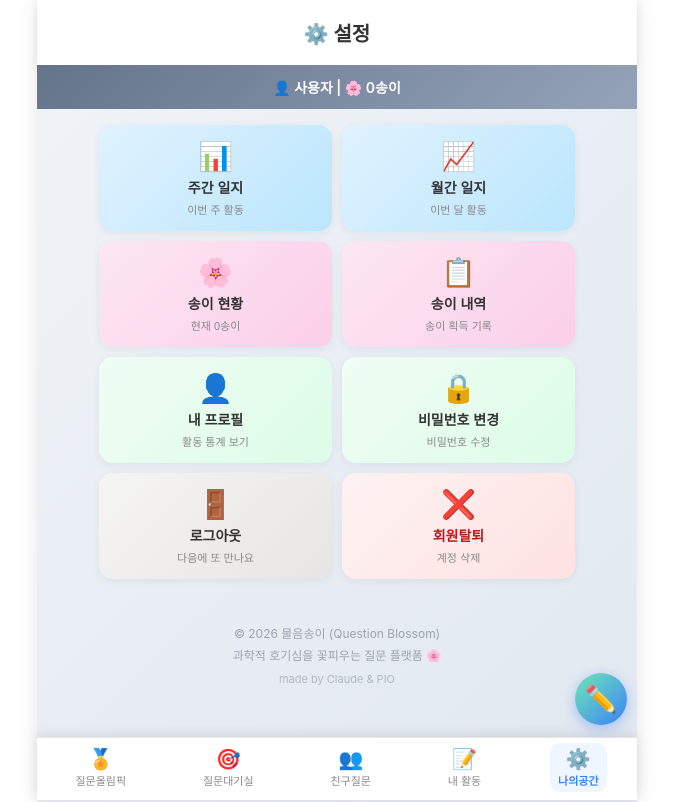
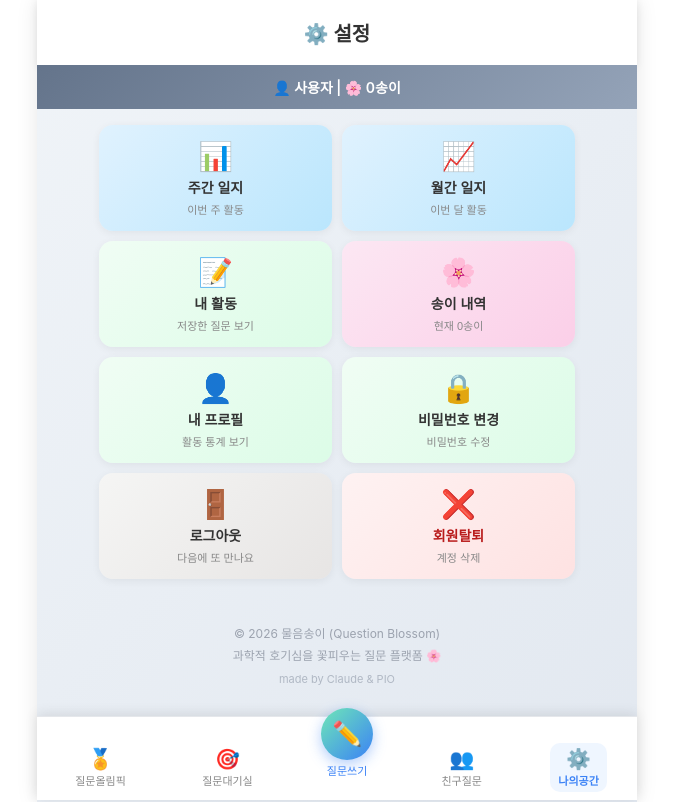
Before and after one commit to JYP-UJU/-questionapp, a React (Create React App) app in the folder frontend/: page /setting in a window 1280 px wide. Shown: the whole page, without its empty margins (303-976 px from the left). Built offline with nearby package versions, Linux system fonts and the light colour scheme; no server answers; sample sign-in values are in the browser's storage.

Commit message:
하단 메뉴 질문쓰기 버튼 추가, 나의공간 메뉴 정리

```diff
--- a/frontend/src/components/BottomNav.js
+++ b/frontend/src/components/BottomNav.js
@@ -4,8 +4,8 @@ import { useNavigate, useLocation } from 'react-router-dom';
 const menus = [
     { path: '/olympic', emoji: '🏅', label: '질문올림픽' },
     { path: '/quiz', emoji: '🎯', label: '질문대기실' },
+    { path: '/create', emoji: null, label: '질문쓰기', isCenter: true },
     { path: '/questions', emoji: '👥', label: '친구질문' },
-    { path: '/saved', emoji: '📝', label: '내 활동' },
     { path: '/setting', emoji: '⚙️', label: '나의공간' },
 ];
 
@@ -14,8 +14,6 @@ function BottomNav() {
     const location = useLocation();
 
     return (
-        <>
-            {/* 하단 메뉴바 */}
         <nav style={{
             position: 'fixed',
             bottom: 0,
@@ -26,7 +24,7 @@ function BottomNav() {
             background: 'white',
             display: 'flex',
             justifyContent: 'space-around',
-                alignItems: 'center',
+            alignItems: 'flex-end',
             padding: '5px 0 8px',
             boxShadow: '0 -2px 12px rgba(0,0,0,0.1)',
             zIndex: 100,
@@ -34,6 +32,48 @@ function BottomNav() {
         }}>
             {menus.map((menu) => {
                 const isActive = location.pathname === menu.path;
+
+                if (menu.isCenter) {
+                    return (
+                        <button
+                            key={menu.path}
+                            onClick={() => navigate(menu.path)}
+                            style={{
+                                background: 'none',
+                                border: 'none',
+                                cursor: 'pointer',
+                                display: 'flex',
+                                flexDirection: 'column',
+                                alignItems: 'center',
+                                gap: '2px',
+                                position: 'relative',
+                                top: '-14px',
+                            }}
+                        >
+                            <div style={{
+                                width: '52px',
+                                height: '52px',
+                                borderRadius: '50%',
+                                background: 'linear-gradient(135deg, #6ee7b7, #3b82f6)',
+                                display: 'flex',
+                                alignItems: 'center',
+                                justifyContent: 'center',
+                                boxShadow: '0 4px 14px rgba(59,130,246,0.4)',
+                                fontSize: '24px',
+                            }}>
+                                ✏️
+                            </div>
+                            <span style={{
+                                fontSize: '11px',
+                                fontWeight: '500',
+                                color: '#3b82f6',
+                            }}>
+                                {menu.label}
+                            </span>
+                        </button>
+                    );
+                }
+
                 return (
                     <button
                         key={menu.path}
@@ -63,41 +103,6 @@ function BottomNav() {
                 );
             })}
         </nav>
-
-            {/* 질문만들기 플로팅 버튼 */}
-            <button
-                onClick={() => navigate('/create')}
-                style={{
-                    position: 'fixed',
-                    bottom: '75px',
-                    right: 'calc(50% - 290px)',
-                    width: '52px',
-                    height: '52px',
-                    borderRadius: '50%',
-                    background: 'linear-gradient(135deg, #6ee7b7, #3b82f6)',
-                    border: 'none',
-                    cursor: 'pointer',
-                    display: 'flex',
-                    alignItems: 'center',
-                    justifyContent: 'center',
-                    boxShadow: '0 4px 14px rgba(59,130,246,0.4)',
-                    zIndex: 101,
-                    fontSize: '26px',
-                    transition: 'transform 0.2s, box-shadow 0.2s',
-                }}
-                onMouseEnter={e => {
-                    e.currentTarget.style.transform = 'scale(1.1)';
-                    e.currentTarget.style.boxShadow = '0 6px 18px rgba(59,130,246,0.5)';
-                }}
-                onMouseLeave={e => {
-                    e.currentTarget.style.transform = 'scale(1)';
-                    e.currentTarget.style.boxShadow = '0 4px 14px rgba(59,130,246,0.4)';
-                }}
-                title="질문 만들기"
-            >
-                ✏️
-            </button>
-        </>
     );
 }
 
--- a/frontend/src/pages/Setting.js
+++ b/frontend/src/pages/Setting.js
@@ -10,17 +10,14 @@ function Setting() {
     const [user, setUser] = useState(null);
     const [loading, setLoading] = useState(true);
 
-    // 비밀번호 변경 모달
     const [showPasswordModal, setShowPasswordModal] = useState(false);
     const [currentPassword, setCurrentPassword] = useState('');
     const [newPassword, setNewPassword] = useState('');
     const [confirmPassword, setConfirmPassword] = useState('');
 
-    // 프로필 모달
     const [showProfileModal, setShowProfileModal] = useState(false);
     const [newUsername, setNewUsername] = useState('');
 
-    // 회원탈퇴 모달
     const [showDeleteModal, setShowDeleteModal] = useState(false);
     const [deleteConfirmText, setDeleteConfirmText] = useState('');
 
@@ -39,7 +36,6 @@ function Setting() {
         }
     };
 
-    // 로그아웃
     const handleLogout = () => {
         if (window.confirm('정말 로그아웃 하시겠어요?')) {
             localStorage.removeItem('token');
@@ -47,7 +43,6 @@ function Setting() {
         }
     };
 
-    // 비밀번호 변경
     const handlePasswordChange = async () => {
         if (!currentPassword || !newPassword || !confirmPassword) {
             alert('모든 필드를 입력해주세요');
@@ -66,7 +61,7 @@ function Setting() {
             await api.put('/users/me/password', {
                 currentPassword,
                 newPassword
-            }, );
+            });
             alert('비밀번호가 변경되었어요! 🎉');
             setShowPasswordModal(false);
             setCurrentPassword('');
@@ -81,7 +76,6 @@ function Setting() {
         }
     };
 
-    // 프로필(닉네임) 변경
     const handleProfileUpdate = async () => {
         if (!newUsername.trim()) {
             alert('닉네임을 입력해주세요');
@@ -91,7 +85,7 @@ function Setting() {
         try {
             await api.put('/users/me', {
                 username: newUsername
-            }, );
+            });
             alert('닉네임이 변경되었어요! 🎉');
             setShowProfileModal(false);
             setNewUsername('');
@@ -101,7 +95,6 @@ function Setting() {
         }
     };
 
-    // 회원탈퇴
     const handleDeleteAccount = async () => {
         if (deleteConfirmText !== '탈퇴합니다') {
             alert('"탈퇴합니다"를 정확히 입력해주세요');
@@ -109,7 +102,7 @@ function Setting() {
         }
 
         try {
-            await api.delete('/users/me', );
+            await api.delete('/users/me');
             alert('계정이 삭제되었습니다. 그동안 감사했어요 🌸');
             localStorage.removeItem('token');
             navigate('/login');
@@ -124,22 +117,19 @@ function Setting() {
 
     return (
         <div className="setting-container">
-            {/* 헤더 */}
             <header className="setting-header">
                 <h1>⚙️ 설정</h1>
             </header>
 
-            {/* 사용자 정보 바 */}
             <div className="setting-user-bar">
                 <span className="user-info-text">
                     👤 {user?.username || '사용자'} | 🌸 {user?.songi_count || 0}송이
                 </span>
             </div>
 
-            {/* 메뉴 그리드 (2x4) */}
             <div className="setting-content">
                 <div className="menu-grid">
-                    {/* 1행: 돌아보기 */}
+                    {/* 1행: 일지 */}
                     <button className="menu-btn report-btn" onClick={() => navigate('/weekly-report')}>
                         <span className="menu-icon">📊</span>
                         <span className="menu-label">주간 일지</span>
@@ -151,16 +141,16 @@ function Setting() {
                         <span className="menu-desc">이번 달 활동</span>
                     </button>
 
-                    {/* 2행: 송이 */}
-                    <button className="menu-btn songi-btn" onClick={() => navigate('/songi-status')}>
-                        <span className="menu-icon">🌸</span>
-                        <span className="menu-label">송이 현황</span>
-                        <span className="menu-desc">현재 {user?.songi_count || 0}송이</span>
+                    {/* 2행: 내 활동 + 송이 내역 */}
+                    <button className="menu-btn account-btn" onClick={() => navigate('/saved')}>
+                        <span className="menu-icon">📝</span>
+                        <span className="menu-label">내 활동</span>
+                        <span className="menu-desc">저장한 질문 보기</span>
                     </button>
                     <button className="menu-btn songi-btn" onClick={() => navigate('/songi-history')}>
-                        <span className="menu-icon">📋</span>
+                        <span className="menu-icon">🌸</span>
                         <span className="menu-label">송이 내역</span>
-                        <span className="menu-desc">송이 획득 기록</span>
+                        <span className="menu-desc">현재 {user?.songi_count || 0}송이</span>
                     </button>
 
                     {/* 3행: 계정 */}
@@ -198,15 +188,12 @@ function Setting() {
                     )}
                 </div>
 
-                {/* 카피라이트 */}
                 <div className="copyright">
                     <p>© 2026 물음송이 (Question Blossom)</p>
                     <p>과학적 호기심을 꽃피우는 질문 플랫폼 🌸</p>
                     <p className="made-by">made by Claude & PIO</p>
                 </div>
             </div>
-
-            {/* ===== 모달들 ===== */}
 
             {/* 비밀번호 변경 모달 */}
             {showPasswordModal && (
```
Lines whose indentation alone changed are shown as unchanged.
